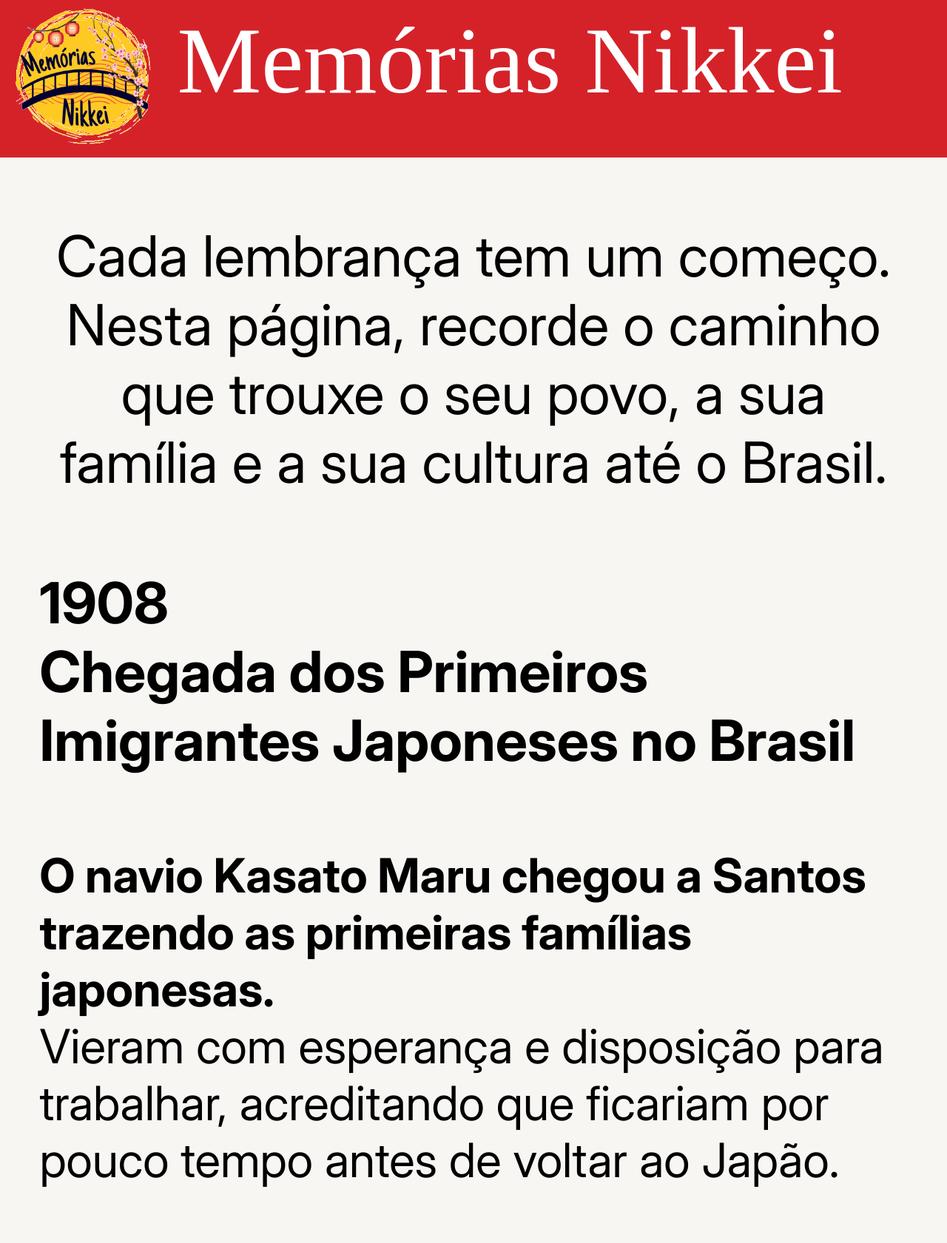
After one commit to Liu-Fernando/MemNikkey, a Flask app: page /linhaDoTempo in a window 1280 px wide. The commit adds this page. Shown: the whole page at 74% size. Run offline with Flask 3, Linux system fonts and the light colour scheme.

Commit message:
commitando pela primeira vez

```diff
--- a/static/style.css
+++ b/static/style.css
@@ -22,6 +22,12 @@ p {
     padding: 10px 15px;
 
 }
+
+/** para conseguir destacar algumas palavras numa frase **/
+.destaque{
+    font-weight: bold;
+}
+
 
 /*      ||itens        */
 .botoes {
@@ -278,3 +284,73 @@ body {
     text-decoration: none;
     cursor: pointer;
 }
+
+/* caixa de texto para resposta página adicionar memória */
+.textBox{
+    font-family: Inter;
+    font-size: 7.5vw;
+    text-align: center;
+    padding-top: 8vw;
+    font-weight: bold;
+}
+
+/* botão enviar página adicionar memória */
+input[type="submit"] {
+    all: unset;
+    box-sizing: border-box;
+
+    font-family: Inter;
+    width: 50vw;
+    height: 18vw;
+    display: flex;
+    justify-content: center;
+    align-items: center;
+    margin: 0 auto;
+
+    background-color: #1e497c;
+    color: white;
+
+    padding: 10px 15px;
+    border-radius: 15vw;
+    font-size: 9vw;
+    font-weight: bold;
+
+    text-decoration: none;
+    cursor: pointer;
+}
+
+input[type="text"] {
+  width: 85vw;
+  height: 8vw;
+  padding: 1.4vw;
+  font-size: 7vw;
+  border-color: black;
+  font-family: Inter;
+}
+
+/** cofiguração de texto da página linha do tempo e autoconhecimento (alguns)**/
+
+.textoLinhaDoTempo{
+    font-size: 6vw;
+    text-align: center;
+}
+
+#negrito{
+    font-weight: bold;
+    text-align: left;
+}
+
+#pequenoNegrito{
+    font-size: 5vw;
+    text-align: left;
+    font-weight: bold;
+    padding-bottom: 0vw;
+    margin-bottom: 0vw;;
+}
+
+#pequenoNormal{
+    font-size: 5vw;
+    text-align: left;
+    padding-top: 0vw;
+    margin-top: 0vw;
+}
--- /dev/null
+++ b/templates/linhaDoTempo.html
@@ -0,0 +1,40 @@
+<!-- TEM QUE BOTAR DESENHOS AQUI, A BARRA DE NAVEGAÇÃO E A FOTO DO NAVIO, CONTAINER  -->
+
+<!DOCTYPE html>
+<html lang="pt-br">
+<head>
+    <meta charset="UTF-8">
+    <meta name="viewport" content="width=device-width, initial-scale=1.0">
+    <link rel="stylesheet" href= "../static/style.css">
+    <script src="../static/components/header.js" type = "text/javascript" ></script>
+    <title>Linha do Tempo</title>
+
+</head>
+
+<body>
+
+    <header-component></header-component>
+
+    <section class = "conteudo">
+
+        <p class = "textoLinhaDoTempo"> Cada lembrança tem um começo. Nesta página, recorde o caminho que trouxe o seu povo, a sua família e a sua cultura até o Brasil. </p>
+
+        <p class = "textoLinhaDoTempo" id = "negrito">
+            1908 <br>
+            Chegada dos Primeiros Imigrantes Japoneses no Brasil
+        </p>
+
+        <!-- ESPAÇO PARA INSERIR A FOTO DO NAVIO -->
+        <p class = "textoLinhaDoTempo" id = "pequenoNegrito" >
+            O navio Kasato Maru chegou a Santos trazendo as primeiras famílias japonesas.
+         </p>
+
+        <p class = "textoLinhaDoTemo" id = "pequenoNormal" >
+            Vieram com esperança e disposição para trabalhar, acreditando que ficariam por pouco tempo antes de voltar ao Japão.
+        </p>
+
+    </section>
+
+</body>
+
+</html>
--- a/templates/minhasMemorias.html
+++ b/templates/minhasMemorias.html
@@ -1,3 +1,5 @@
+<!-- TEM QUE BOTAR DESENHOS AQUI E A BARRA DE NAVEGAÇÃO -->
+
 <!DOCTYPE html>
 <html lang="pt-br">
 <head>
```
Also changed, not shown: templates/adicionarMemoria.html (+12 -6 lines), templates/autoconhecimento.html (added, +43 -0 lines), 2 other files.
